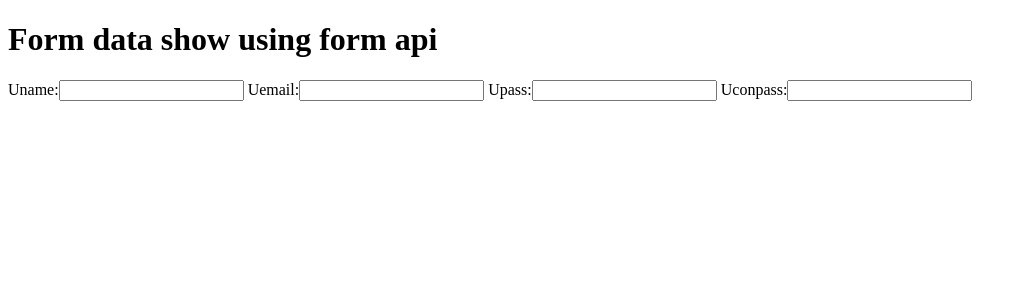
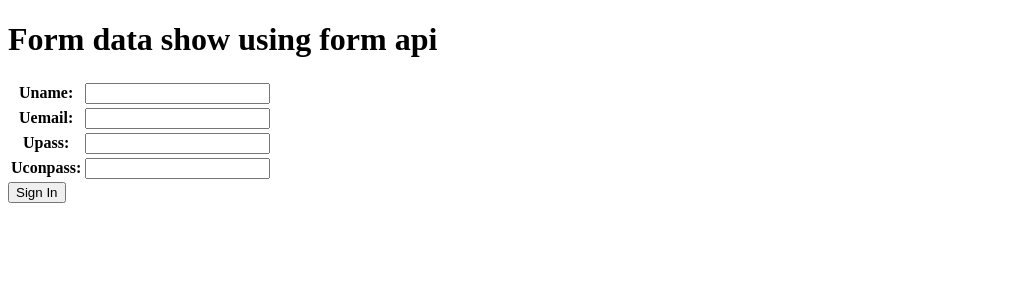
Before and after one commit to Ashish8135/Django, a Django app: page /stu/form/ in a window 1280 px wide. Shown: the top 300 px of the page, without its empty margins (0-1027 px from the left). Run offline with Django 3.2, Linux system fonts and the light colour scheme.

Commit message:
form created

```diff
--- a/FormAPI/enroll/templates/enroll/registration.html
+++ b/FormAPI/enroll/templates/enroll/registration.html
@@ -7,6 +7,9 @@
 </head>
 <body>
     <h1>Form data show using form api</h1>
-     {{ forms }}
+    <form action="" method="GET">
+    <table>{{ forms }}</table>
+    <input type="submit" value="Sign In">
+    </form>
 </body>
 </html>
```
